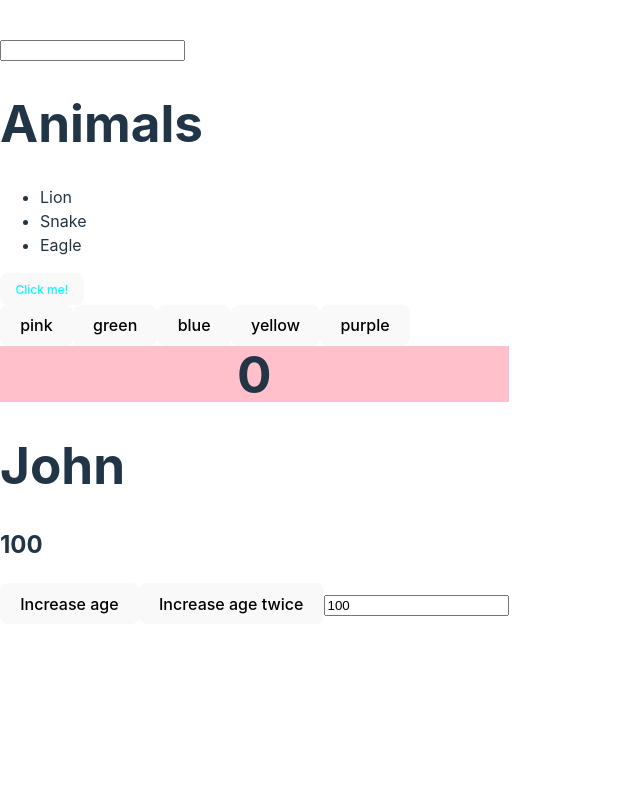
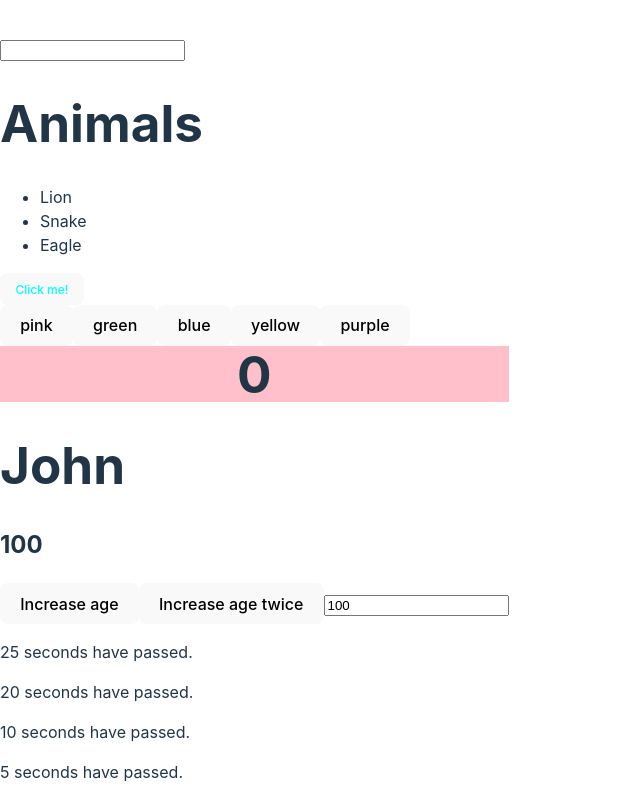
Before and after one commit to fathulfahmy/odin-project-lessons, a React (Vite) app in the folder my-react-app/: page / in a window 1280 px wide. Shown: the part 423-1223 px from the top of the page, without its empty margins (0-640 px from the left). Before the commit the page ends 1047 px from the top, so only its background shows below. Built offline with nearby package versions, Linux system fonts and the light colour scheme.

Commit message:
day19: add react side effect lesson

```diff
--- /dev/null
+++ b/my-react-app/src/SideEffect.jsx
@@ -0,0 +1,50 @@
+import React, { useEffect, useState } from "react";
+
+function Clock() {
+  const [crazyCounter, setCrazyCounter] = useState(0);
+  const [stillCrazyCounter, setStillCrazyCounter] = useState(0);
+  const [smartCounter, setSmartCounter] = useState(0);
+  const [accurateCounter, setAccurateCounter] = useState(0);
+
+  setInterval(() => {
+    setCrazyCounter((count) => count + 1);
+  }, 1000);
+
+  // render data outside of the component
+  useEffect(() => {
+    setInterval(() => {
+      setStillCrazyCounter((count) => count + 1);
+    }, 1000);
+  });
+
+  // accepts an array of dependencies as second argument
+  // render data only when component is mounted
+  useEffect(() => {
+    setInterval(() => {
+      setSmartCounter((count) => count + 1);
+    }, 1000);
+  }, []);
+
+  // return a cleanup function as first argument
+  // cleanup on every unmount
+  useEffect(() => {
+    const key = setInterval(() => {
+      setAccurateCounter((count) => count + 1);
+    }, 1000);
+
+    return () => {
+      clearInterval(key);
+    };
+  }, []);
+
+  return (
+    <>
+      <p>{crazyCounter} seconds have passed.</p>
+      <p>{stillCrazyCounter} seconds have passed.</p>
+      <p>{smartCounter} seconds have passed.</p>
+      <p>{accurateCounter} seconds have passed.</p>
+    </>
+  );
+}
+
+export default Clock;
--- a/my-react-app/src/main.jsx
+++ b/my-react-app/src/main.jsx
@@ -8,6 +8,7 @@ import Animals from "./Animals.jsx";
 import PassingData from "./PassingData.jsx";
 import IntroToState from "./IntroToState.jsx";
 import StateControl from "./StateControl.jsx";
+import Clock from "./SideEffect";
 
 ReactDOM.createRoot(document.getElementById("root")).render(
   <React.StrictMode>
@@ -17,5 +18,6 @@ ReactDOM.createRoot(document.getElementById("root")).render(
     <PassingData text="Click me!" fontSize={12} />
     <IntroToState />
     <StateControl />
+    <Clock />
   </React.StrictMode>,
 );
```
Also changed, not shown: my-react-app/src/StateControl.jsx (+7 -1 lines).
